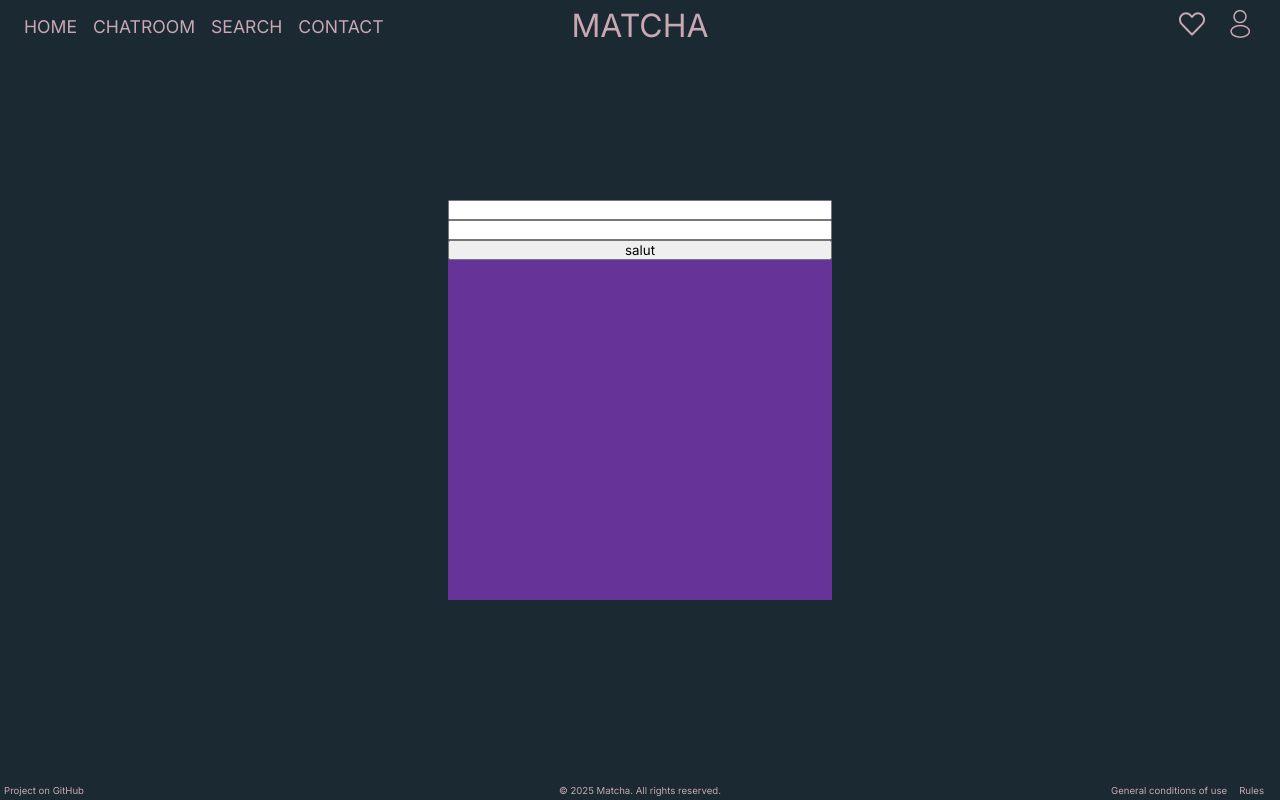
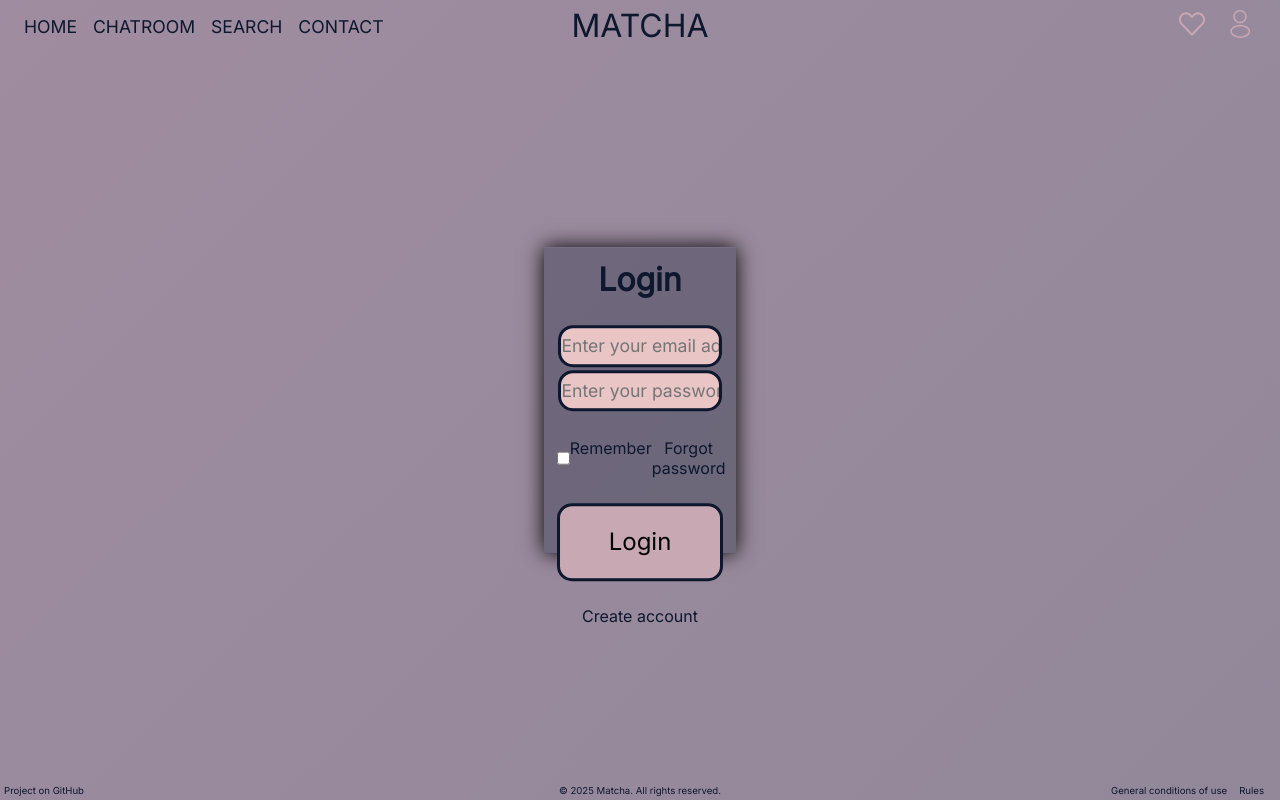
Before and after one commit to AliHaine/42_Matcha, an Angular app in the folder angular-frontend/: page /auth/login in a window 1280 px wide. Built offline with nearby package versions, Linux system fonts and the light colour scheme.

Commit message:
Login page css update, global css view update

```diff
--- a/angular-frontend/src/app/components/auth/login/login.component.css
+++ b/angular-frontend/src/app/components/auth/login/login.component.css
@@ -1,11 +1,39 @@
-#login {
-    display: flex;
-    flex-direction: column;
+#main-content {
+    padding: 1%;
+    background-color: rgba(var(--color-rgb-5), 0.3);
+    color: var(--color-5);
+    width: 13%;
+    height: 35%;
     position: absolute;
     top: 50%;
     left: 50%;
     transform: translate(-50%, -50%);
-    height: 50%;
-    width: 30%;
-    background-color: rebeccapurple;
+    text-align: center;
+    display: flex;
+    flex-direction: column;
+    gap: 25px;
+    animation: shadow 10s infinite;
+    box-shadow: 0 0 0.5vmin black;
 }
+
+@keyframes shadow {
+    50% {box-shadow: 0 0 2.5vmin black;}
+}
+
+#checkbox-forgot-area {
+    display: flex;
+    justify-content: space-between;
+}
+
+#checkbox-area {
+    display: flex;
+}
+
+#login-area {
+    display: flex;
+    flex-direction: column;
+}
+
+input[type="checkbox"] {
+    accent-color: var(--color-1);
+}
--- a/angular-frontend/src/app/components/auth/login/login.component.html
+++ b/angular-frontend/src/app/components/auth/login/login.component.html
@@ -1,5 +1,16 @@
-<div id="login">
-	<input type="text" id="email" required minlength="3">
-	<input>
-	<button> salut </button>
+<div id="main-content">
+	<h1>Login</h1>
+	<div id="login-area">
+		<input class="input-style-1" type="email" id="email" required minlength="3" placeholder="Enter your email adress">
+		<input class="input-style-1" type="text" id="password" required minlength="3" placeholder="Enter your password">
+	</div>
+	<div id="checkbox-forgot-area">
+		<div id="checkbox-area">
+			<input type="checkbox" placeholder="Enter your password">
+			<label>Remember</label>
+		</div>
+		<a class="text-hover-style-1" routerLink="/">Forgot password</a>
+	</div>
+	<button class="button-style-1" (click)="loginButton()"> Login </button>
+	<a class="text-hover-style-1" routerLink="/auth/register">Create account</a>
 </div>
--- a/angular-frontend/src/app/components/auth/login/login.component.ts
+++ b/angular-frontend/src/app/components/auth/login/login.component.ts
@@ -1,11 +1,16 @@
 import { Component } from '@angular/core';
+import {RouterLink} from "@angular/router";
 
 @Component({
   selector: 'app-login',
-  imports: [],
+  imports: [RouterLink],
   templateUrl: './login.component.html',
   styleUrl: './login.component.css'
 })
 export class LoginComponent {
 
+  loginButton() {
+    console.log("try to login")
+  }
+
 }
--- a/angular-frontend/src/app/components/card/card/card.component.css
+++ b/angular-frontend/src/app/components/card/card/card.component.css
@@ -2,7 +2,7 @@
     display: flex;
     height: 220px;
     width: 700px;
-    background: linear-gradient(to bottom right, #5A657D, #9EB1DA);
+    background: var(--color-6);
     border-radius: 11px;
     color: white;
     font-size: 14px;
@@ -12,7 +12,19 @@
 }
 
 #main:hover {
-    box-shadow: 0 0 1vmin 0 var(--color-4);
+    animation: gradient 2s ease infinite
+}
+
+@keyframes gradient {
+    0% {
+        background-position: 0% 50%;
+    }
+    50% {
+        background-position: 100% 50%;
+    }
+    100% {
+        background-position: 0% 50%;
+    }
 }
 
 /* -------------------------------------------------- */
--- a/angular-frontend/src/app/components/footer/footer.component.css
+++ b/angular-frontend/src/app/components/footer/footer.component.css
@@ -1,5 +1,5 @@
 footer {
-    color: var(--color-2);
+    color: var(--color-5);
     width: 100%;
     font-size: 1.2vmin;
     display: flex;
@@ -25,7 +25,3 @@ footer {
 .footerRightButton {
     margin-right: 1.5vmin;
 }
-
-.footerHover:hover {
-    color: var(--color-1);
-}
--- a/angular-frontend/src/app/components/footer/footer.component.html
+++ b/angular-frontend/src/app/components/footer/footer.component.html
@@ -1,6 +1,6 @@
 <footer>
     <div>
-        <a class="footerHover" href="https://github.com/AliHaine/42_Matcha" target="_blank">
+        <a class="text-hover-style-1" href="https://github.com/AliHaine/42_Matcha" target="_blank">
             Project on GitHub
         </a>
     </div>
@@ -8,10 +8,10 @@
         © 2025 Matcha. All rights reserved.
     </div>
     <div id="footerRight">
-        <div class="footerRightButton footerHover">
+        <div class="footerRightButton text-hover-style-1">
             <a routerLink="/page/conditions-of-use">General conditions of use</a>
         </div>
-        <div class="footerRightButton footerHover">
+        <div class="footerRightButton text-hover-style-1">
             <a routerLink="/page/rules">Rules</a>
         </div>
     </div>
--- a/angular-frontend/src/app/components/navbar/navbar.component.css
+++ b/angular-frontend/src/app/components/navbar/navbar.component.css
@@ -3,7 +3,7 @@ nav {
     margin: 0;
     padding: 1vmin;
     font-size: 2.2vmin;
-    color: var(--color-2);
+    color: var(--color-5);
     display: flex;
     align-items: center;
     box-sizing: border-box;
--- a/angular-frontend/src/app/components/page/page.component.css
+++ b/angular-frontend/src/app/components/page/page.component.css
@@ -1,5 +1,6 @@
 #page {
-    background-color: var(--color-5);
+    background-color: rgba(var(--color-rgb-5), 0.3);
+    color: var(--color-5);
     margin: 0;
     position: absolute;
     top: 50%;
@@ -9,10 +10,10 @@
     transform: translate(-50%, -50%);
     overflow:auto;
     scrollbar-color: var(--color-5) var(--color-1);
+    box-shadow: 0 0 1.5vmin black;
 }
 
 #page-title {
-    color: var(--color-1);
     font-weight: bold;
     font-size: 350%;
     text-align: center;
@@ -20,7 +21,6 @@
 }
 
 #page-content {
-    color: var(--color-1);
     font-size: 150%;
     white-space: pre-line;
 }
--- a/angular-frontend/src/styles.css
+++ b/angular-frontend/src/styles.css
@@ -10,7 +10,47 @@ a {
 }
 
 body {
-    background-color: var(--color-6);
+	background: linear-gradient(-45deg, #898596, var(--color-3), var(--color-4));
+    animation: gradient 15s ease infinite;
+	background-size: 400% 400%;
+
+}
+
+@keyframes gradient {
+	0% {
+		background-position: 0% 50%;
+	}
+	50% {
+		background-position: 100% 50%;
+	}
+	100% {
+		background-position: 0% 50%;
+	}
+}
+
+.text-hover-style-1:hover {
+    color: var(--color-1);
+}
+
+.button-style-1 {
+    font-size: 1.5em;
+    line-height: 3em;
+    background-color: var(--color-2);
+    border-radius: 15px;
+    border: solid var(--color-5);
+}
+
+.button-style-1:hover {
+    background-color: var(--color-1);
+}
+
+.input-style-1 {
+    background-color: var(--color-1);
+    line-height: 2em;
+    margin: 1%;
+    border-radius: 15px;
+    border: solid var(--color-5);
+    font-size: 1.1em;
 }
 
 :root {
@@ -19,5 +59,6 @@ body {
     --color-3: #A38DA1;
     --color-4: #7B758C;
     --color-5: #0d172d;
-    --color-6: #1A2932;
+    --color-6: rgb(26, 41, 50);
+    --color-rgb-5: 13, 23, 45;
 }
```
